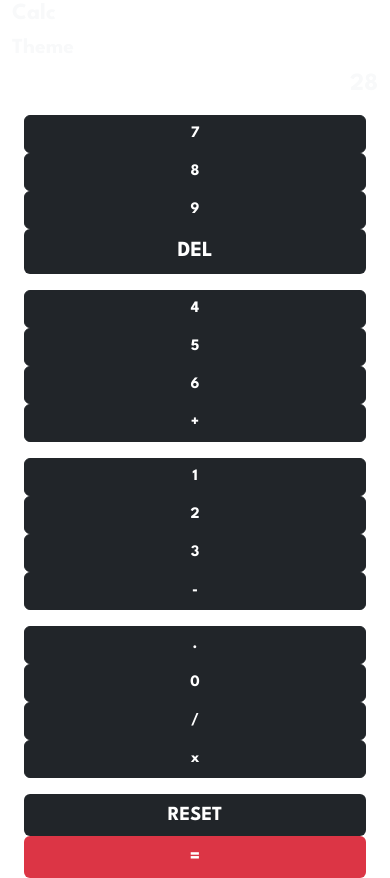
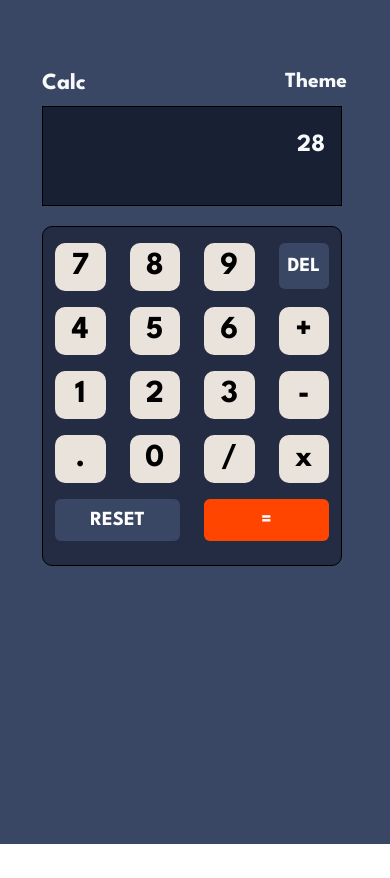
Before and after one commit to Juliancito1/Calculator, a React (Vite) app: page / in a window 390 px wide. After the commit the page ends 844 px from the top, so only its background shows below. Built offline with nearby package versions, Linux system fonts and the light colour scheme.

Commit message:
Se realizo el diseño para celulares

```diff
--- a/src/App.css
+++ b/src/App.css
@@ -152,5 +152,92 @@
     transition: 0.5s;
   }
 
+}
+@media (min-width:360px) and (max-width:767px)
+{
+  .background{
+    background-color: hsl(222, 26%, 31%);
+    min-height: 100vh;
+  }
+
+  .backgroundKeypad{
+    background-color: hsl(223, 31%, 20%);
+  }
+
+  .backgroundResult{
+    background-color: hsl(224, 36%, 15%);
+  }
+
+  .calculator{
+    width: 340px;
+    height: 300px;
+    padding: 20px;
+    top: 0px;
+    position: relative;
+  }
+
+  .result{
+    width: 300px;
+    height: 100px;
+    border: 1px solid black;
+  }
+
+  .buttonsPad{
+    border: 1px solid black;
+    margin-top: 20px;
+    height: 340px;
+    border-radius: 10px;
+
+  }
+
+  .buttons{
+    font-size: 32px;
+    padding: 0px 0px 0px 0px;
+    border-radius: 10px;
+    background-color: hsl(30, 25%, 89%);
+    color: black;
+    border: 0px;
+  }
+
+  .buttons:hover{
+    transition: 0.5s;
+    background-color: white;
+    box-shadow: none;
+    color: black;
+  }
+
+  .buttons:active{
+    background-color: white;
+  }
+
+  .resdel{
+    background-color: hsl(222, 26%, 31%);
+  }
+
+  .resdel:hover{
+    background-color: hsl(221, 36%, 62%);
+    transition: 0.5s;
+  }
+
+  .equal{
+    background-color: orangered;
+  }
+
+  .equal:hover{
+    background-color: rgba(228, 164, 141, 0.733);
+    transition: 0.5s;
+  }
 
 }
+
+@media (min-width:375px) and (max-width:767px)
+{
+  .calculator{
+    width: 340px;
+    height: 300px;
+    padding: 20px;
+    top: 50px;
+    left: 10px;
+    position: relative;
+  }
+}
--- a/src/components/calculator/Buttons.jsx
+++ b/src/components/calculator/Buttons.jsx
@@ -6,66 +6,66 @@ const Buttons = () => {
     <section className="buttonsPad backgroundKeypad">
       <Container>
         <Row className="mt-3">
-          <Col md={3} lg={3}>
+          <Col xs={3} md={3} lg={3}>
             <Button variant="dark" className="w-100 buttons">7</Button>
           </Col>
-          <Col md={3} lg={3}>
+          <Col xs={3} md={3} lg={3}>
             <Button variant="dark" className="w-100 buttons">8</Button>
           </Col>
-          <Col md={3} lg={3}>
+          <Col xs={3} md={3} lg={3}>
             <Button variant="dark" className="w-100 buttons">9</Button>
           </Col>
-          <Col md={3} lg={3}>
-            <Button variant="dark" className="w-100 fs-4 resdel border-0">DEL</Button>
+          <Col xs={3} md={3} lg={3}>
+            <Button variant="dark" className="w-100 fs-5 resdel p-2 border-0">DEL</Button>
           </Col>
         </Row>
         <Row className="my-3">
-          <Col md={3} lg={3}>
+          <Col xs={3} md={3} lg={3}>
             <Button variant="dark" className="w-100 buttons">4</Button>
           </Col>
-          <Col md={3} lg={3}>
+          <Col xs={3} md={3} lg={3}>
             <Button variant="dark" className="w-100 buttons">5</Button>
           </Col>
-          <Col md={3} lg={3}>
+          <Col xs={3} md={3} lg={3}>
             <Button variant="dark" className="w-100 buttons">6</Button>
           </Col>
-          <Col md={3} lg={3}>
+          <Col xs={3} md={3} lg={3}>
             <Button variant="dark" className="w-100 buttons">+</Button>
           </Col>
         </Row>
         <Row className="mb-3">
-          <Col md={3} lg={3}>
+          <Col xs={3} md={3} lg={3}>
             <Button variant="dark" className="w-100 buttons">1</Button>
           </Col>
-          <Col md={3} lg={3}>
+          <Col xs={3} md={3} lg={3}>
             <Button variant="dark" className="w-100 buttons">2</Button>
           </Col>
-          <Col md={3} lg={3}>
+          <Col xs={3} md={3} lg={3}>
             <Button variant="dark" className="w-100 buttons">3</Button>
           </Col>
-          <Col md={3} lg={3}>
+          <Col xs={3} md={3} lg={3}>
             <Button variant="dark" className="w-100 buttons">-</Button>
           </Col>
         </Row>
         <Row className="mb-3">
-          <Col md={3} lg={3}>
+          <Col xs={3} md={3} lg={3}>
             <Button variant="dark" className="w-100 buttons">.</Button>
           </Col>
-          <Col md={3} lg={3}>
+          <Col xs={3} md={3} lg={3}>
             <Button variant="dark" className="w-100 buttons">0</Button>
           </Col>
-          <Col md={3} lg={3}>
+          <Col xs={3} md={3} lg={3}>
             <Button variant="dark" className="w-100 buttons">/</Button>
           </Col>
-          <Col md={3} lg={3}>
+          <Col xs={3} md={3} lg={3}>
             <Button variant="dark" className="w-100 buttons">x</Button>
           </Col>
         </Row>
         <Row>
-            <Col md={6} lg={6}>
+            <Col xs={6} md={6} lg={6}>
                 <Button variant="dark" className="w-100 fs-5 resdel border-0">RESET</Button>
             </Col>
-            <Col md={6} lg={6}>
+            <Col xs={6} md={6} lg={6}>
                 <Button variant="danger" className="w-100 fs-5 equal border-0">=</Button>
             </Col>
         </Row>
--- a/src/components/calculator/Calculator.jsx
+++ b/src/components/calculator/Calculator.jsx
@@ -8,10 +8,10 @@ const Calculator = () => {
         <Container>
             <div className='calculator'>
                 <Row>
-                    <Col md={9} lg={9}>
+                    <Col xs={9} md={9} lg={9}>
                     <h3 className='text-light'>Calc</h3>
                     </Col>
-                    <Col md={3} lg={3}>
+                    <Col xs={3} md={3} lg={3}>
                     <h4 className='text-light'>Theme</h4>
                     </Col>
                 </Row>
--- a/src/components/calculator/Result.jsx
+++ b/src/components/calculator/Result.jsx
@@ -4,7 +4,7 @@ const Result = () => {
     return (
         <section className='backgroundResult'>
             <aside className='result mt-lg-4'>
-                        <h2 className='text-end text-light me-md-3 mt-md-4'>28</h2>
+                        <h2 className='text-end text-light me-3 mt-4'>28</h2>
             </aside>
         </section>
     );
```
